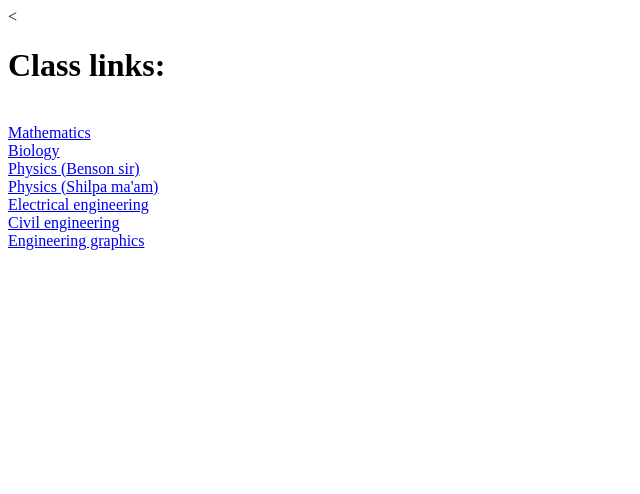
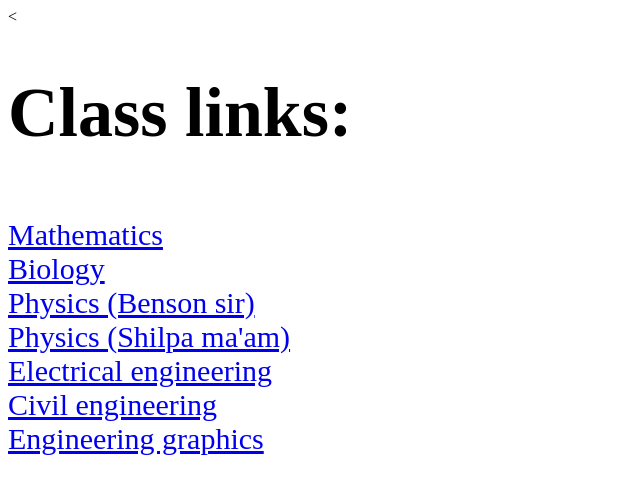
Before and after one commit to Nikhiljoshy/Class_group_site, a plain HTML site: page index.html in a window 1280 px wide. Shown: the whole page, without its empty margins (0-640 px from the left). Drawn offline with Linux system fonts and the light colour scheme.

Commit message:
Update index.html

```diff
--- a/index.html
+++ b/index.html
@@ -7,20 +7,20 @@
 </head>
 
 <body>
-  <<h1>Class links:</h1><br/>
-  <a href="https://christkengeri.webex.com/wbxmjs/joinservice/sites/christkengeri/meeting/download/57a6c407dd964a82b238c60b1855fdea?siteurl=christkengeri&MTID=m29385a5e07843c28390b4e66feff0338">
+  <<h1 style="font-size:70px;">Class links:</h1><br/>
+  <a style="font-size:30px;" href="https://christkengeri.webex.com/wbxmjs/joinservice/sites/christkengeri/meeting/download/57a6c407dd964a82b238c60b1855fdea?siteurl=christkengeri&MTID=m29385a5e07843c28390b4e66feff0338">
     Mathematics</a><br/>
-  <a href="https://christkengeri.webex.com/wbxmjs/joinservice/sites/christkengeri/meeting/download/be5366f458734e94b08e92394996451a?siteurl=christkengeri&MTID=m1dc08b604221ccb818a52e024e081e98">
+  <a style="font-size:30px;"href="https://christkengeri.webex.com/wbxmjs/joinservice/sites/christkengeri/meeting/download/be5366f458734e94b08e92394996451a?siteurl=christkengeri&MTID=m1dc08b604221ccb818a52e024e081e98">
     Biology</a><br/>
-  <a href="https://christkengeri.webex.com/christkengeri/j.php?MTID=meb2cf8d9df3e407086e52364fde93e38">
+  <a style="font-size:30px;"href="https://christkengeri.webex.com/christkengeri/j.php?MTID=meb2cf8d9df3e407086e52364fde93e38">
     Physics (Benson sir)</a><br/>
-  <a href="https://christkengeri.webex.com/christkengeri/j.php?MTID=m049e858668436228ac2c6d7fca406d93">
+  <a style="font-size:30px;" href="https://christkengeri.webex.com/christkengeri/j.php?MTID=m049e858668436228ac2c6d7fca406d93">
     Physics (Shilpa ma'am)</a><br/>
-  <a href="https://christkengeri.webex.com/wbxmjs/joinservice/sites/christkengeri/meeting/download/9320f7251d7b45e3a57f8dd292cb8a1e?siteurl=christkengeri&MTID=mb9eec3eff112b11009b03280a2d70f8c">
+  <a style="font-size:30px;" href="https://christkengeri.webex.com/wbxmjs/joinservice/sites/christkengeri/meeting/download/9320f7251d7b45e3a57f8dd292cb8a1e?siteurl=christkengeri&MTID=mb9eec3eff112b11009b03280a2d70f8c">
     Electrical engineering</a><br/>
-  <a href="https://christkengeri.webex.com/wbxmjs/joinservice/sites/christkengeri/meeting/download/d897e49c808549dd893f72d20bd313f4?siteurl=christkengeri&MTID=m1742035ecaab1a69a5578d316d59e9a8">
+  <a style="font-size:30px;" href="https://christkengeri.webex.com/wbxmjs/joinservice/sites/christkengeri/meeting/download/d897e49c808549dd893f72d20bd313f4?siteurl=christkengeri&MTID=m1742035ecaab1a69a5578d316d59e9a8">
     Civil engineering</a><br/>
-  <a href="https://christkengeri.webex.com/wbxmjs/joinservice/sites/christkengeri/meeting/download/a13714826c294ffbb5eb5e7d4fe60437?siteurl=christkengeri&MTID=m349ef085198cf67b18864b2189ed89fa">
+  <a style="font-size:30px;" href="https://christkengeri.webex.com/wbxmjs/joinservice/sites/christkengeri/meeting/download/a13714826c294ffbb5eb5e7d4fe60437?siteurl=christkengeri&MTID=m349ef085198cf67b18864b2189ed89fa">
     Engineering graphics</a><br/>
 </body>
 </html>
```
